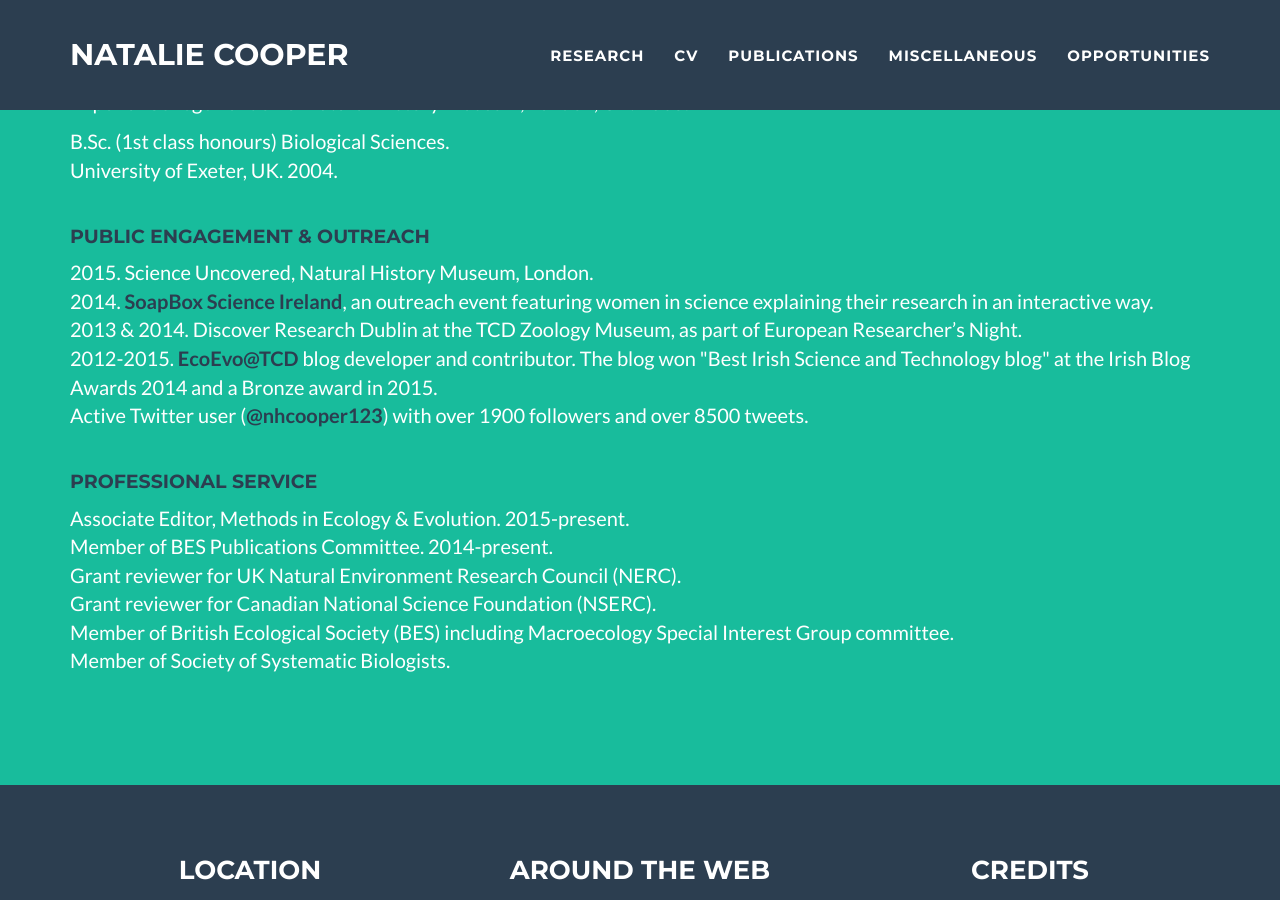
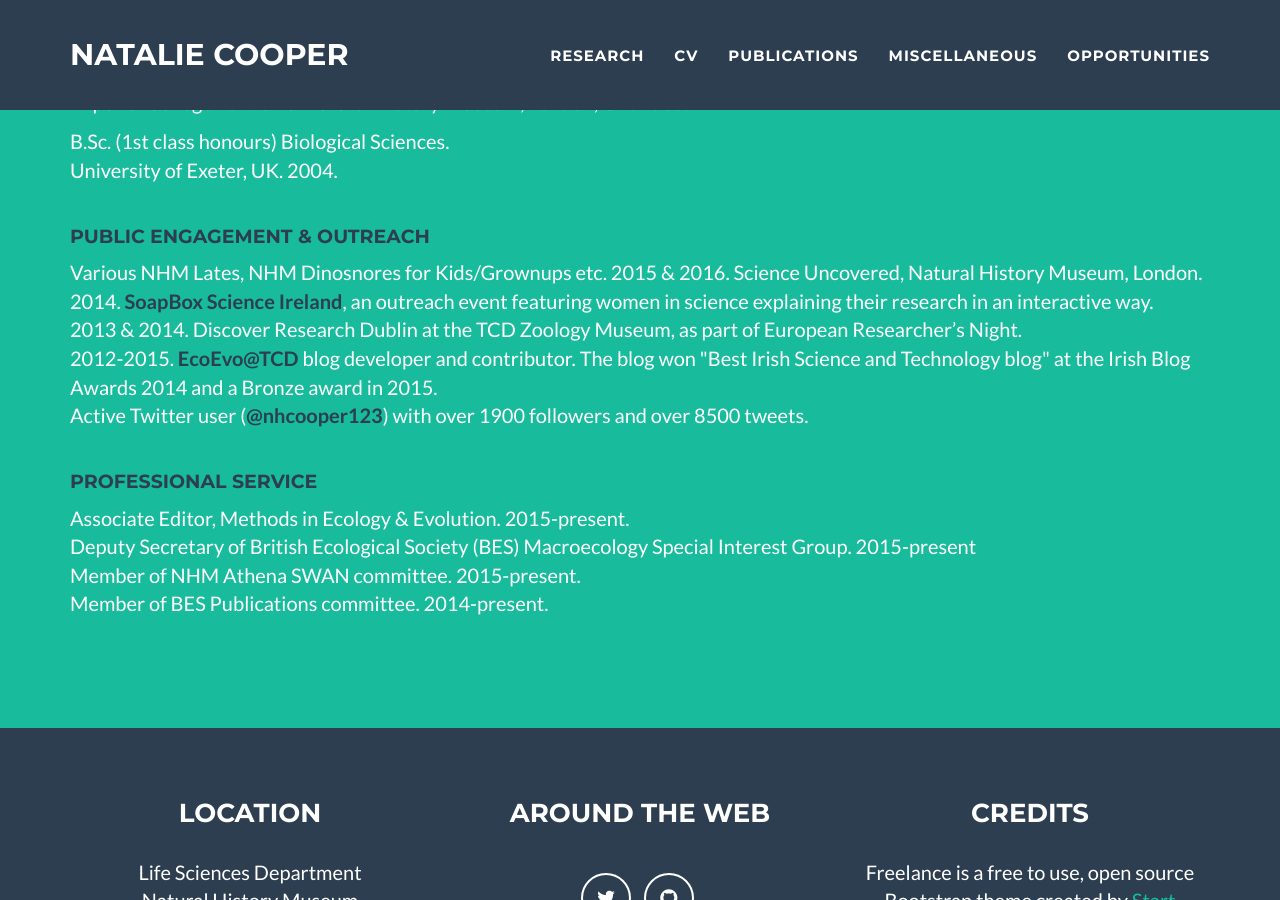
Before and after one commit to nhcooper123/nhcooper123.github.io, a Jekyll site: the page cv.html, which Jekyll copies as it is, in a window 1280 px wide and 900 px high, scrolled down 913 px. Built offline with Jekyll 4.4.1, drawn with Linux system fonts in a browser that asks for light colours; some of the changed text lies outside the part shown.

Commit message:
Update CV details

```diff
--- a/cv.html
+++ b/cv.html
@@ -114,7 +114,7 @@
                     <br>
 
     <p>
-        My full academic CV can be found <a href="/NCooperCV.pdf"><strong><font color="2c3e50">here</font></strong></a> (last updated May 2016).
+        My full academic CV can be found <a href="/NCooperCV.pdf"><strong><font color="2c3e50">here</font></strong></a> (last updated December 2016).
     </p>
     &nbsp
     &nbsp
@@ -175,7 +175,8 @@ Twitter: <a href="https://twitter.com/nhcooper123"><strong><font color="2c3e50">
 <h4><font color="2c3e50">Public Engagement & Outreach</font></h4>
 
   <p>
-    2015. Science Uncovered, Natural History Museum, London.<br>
+    Various NHM Lates, NHM Dinosnores for Kids/Grownups etc.
+    2015 & 2016. Science Uncovered, Natural History Museum, London.<br>
     2014. <a href="http://soapboxscience.org/?page_id=824"><strong><font color="2c3e50">SoapBox Science Ireland</font></strong></a>, an outreach event featuring women in science explaining their research in an interactive way.<br>
     2013 & 2014. Discover Research Dublin at the TCD Zoology Museum, as part of European Researcher’s Night.<br>
     2012-2015. <a href="http://www.ecoevoblog.com/"><strong><font color="2c3e50">EcoEvo@TCD</font></strong></a> blog developer and contributor. The blog won "Best Irish Science and Technology blog" at the Irish Blog Awards 2014 and a Bronze award in 2015.<br>
@@ -186,11 +187,9 @@ Twitter: <a href="https://twitter.com/nhcooper123"><strong><font color="2c3e50">
 
   <p>
     Associate Editor, Methods in Ecology & Evolution. 2015-present.<br>
-    Member of BES Publications Committee. 2014-present.<br>
-    Grant reviewer for UK Natural Environment Research Council (NERC).<br>
-    Grant reviewer for Canadian National Science Foundation (NSERC).<br>
-    Member of British Ecological Society (BES) including Macroecology Special Interest Group committee.<br>
-    Member of Society of Systematic Biologists.<br>
+    Deputy Secretary of British Ecological Society (BES) Macroecology Special Interest Group. 2015-present<br>
+    Member of NHM Athena SWAN committee. 2015-present.<br>
+    Member of BES Publications committee. 2014-present.<br>
 
         </div>
     </section>
```
